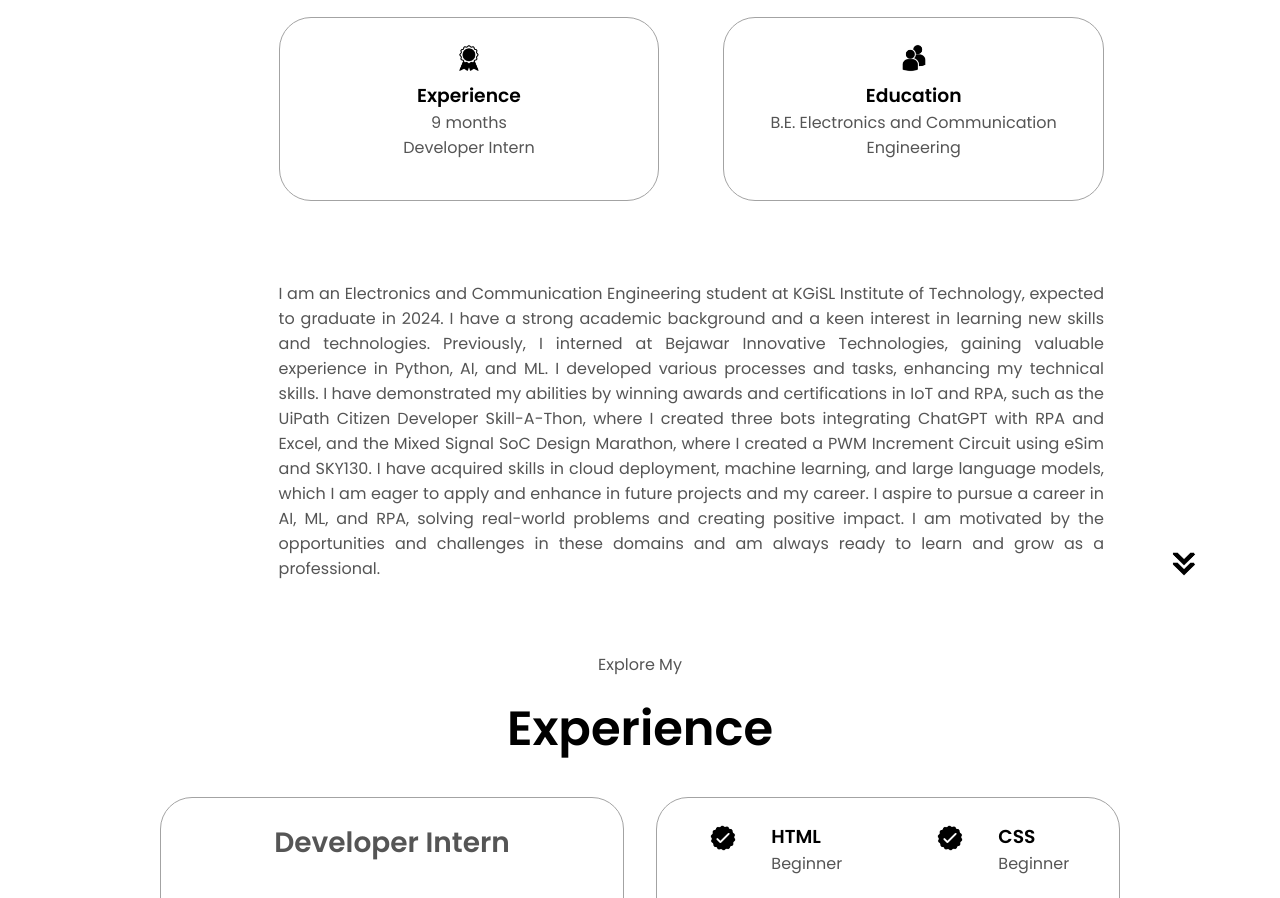
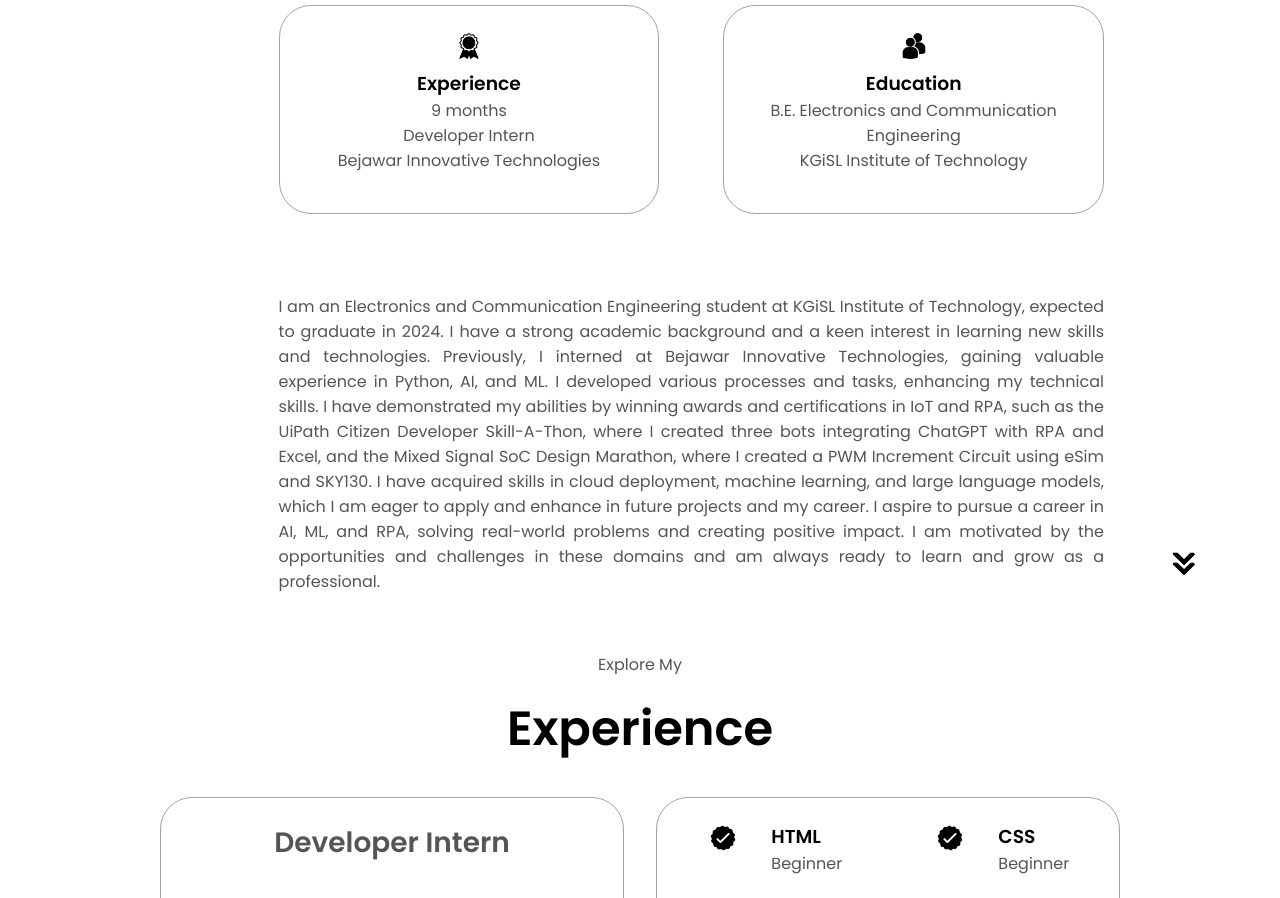
Before and after one commit to Dhilip2002/Dhilip-S-Portfolio, a plain HTML site: page index.html in a window 1280 px wide. Shown: the part 1044-1942 px from the top of the page. Drawn offline with Linux system fonts and the light colour scheme.

Commit message:
Create index.html

```diff
--- a/index.html
+++ b/index.html
@@ -104,7 +104,7 @@
                 class="icon"
               />
               <h3>Experience</h3>
-              <p>9 months<br />Developer Intern</p>
+              <p>9 months<br/>Developer Intern<br/>Bejawar Innovative Technologies</p>
             </div>
             <div class="details-container">
               <img
@@ -113,7 +113,7 @@
                 class="icon"
               />
               <h3>Education</h3>
-              <p>B.E. Electronics and Communication Engineering</p>
+              <p>B.E. Electronics and Communication Engineering<br/>KGiSL Institute of Technology</p>
             </div>
           </div>
           <style>
```
